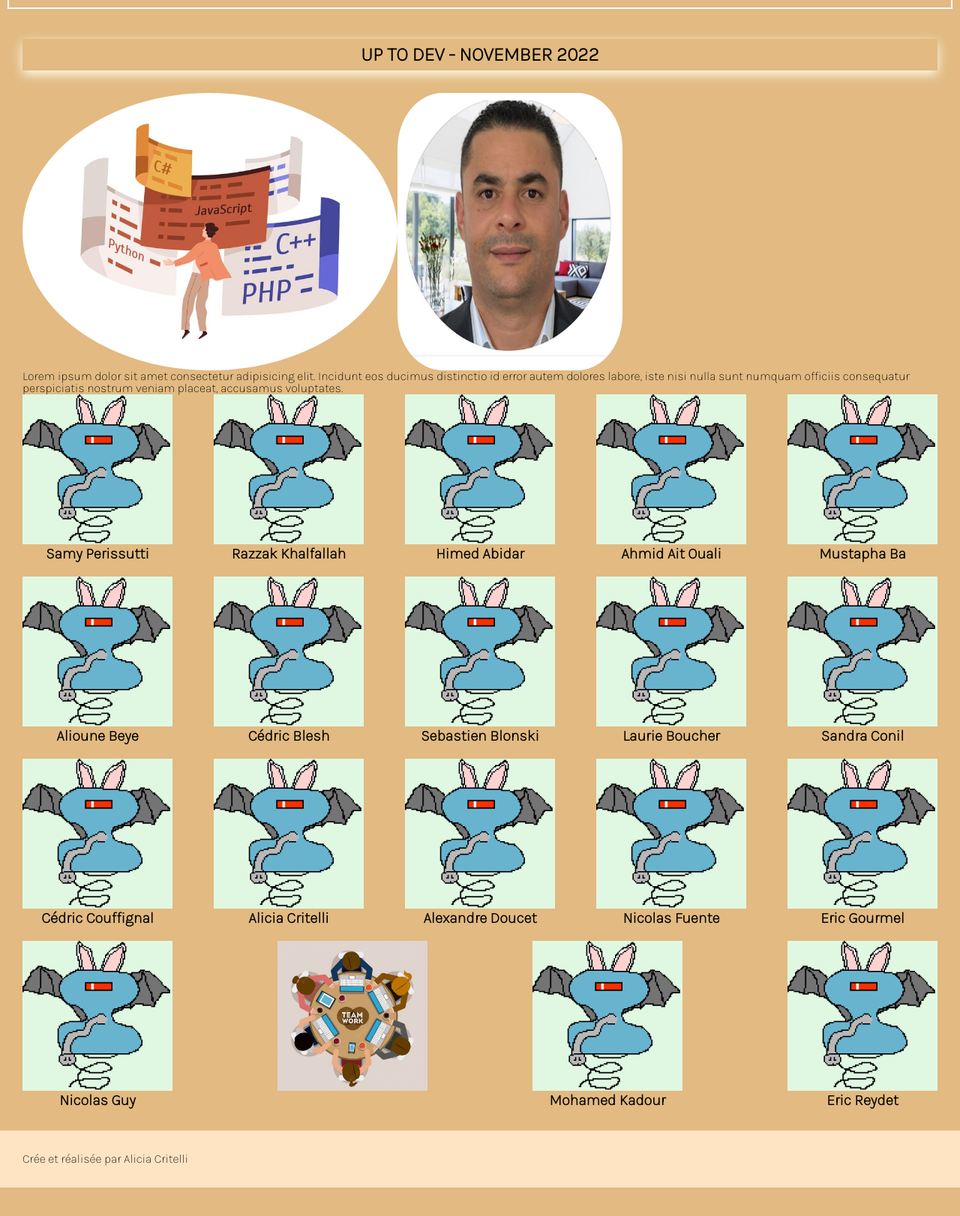
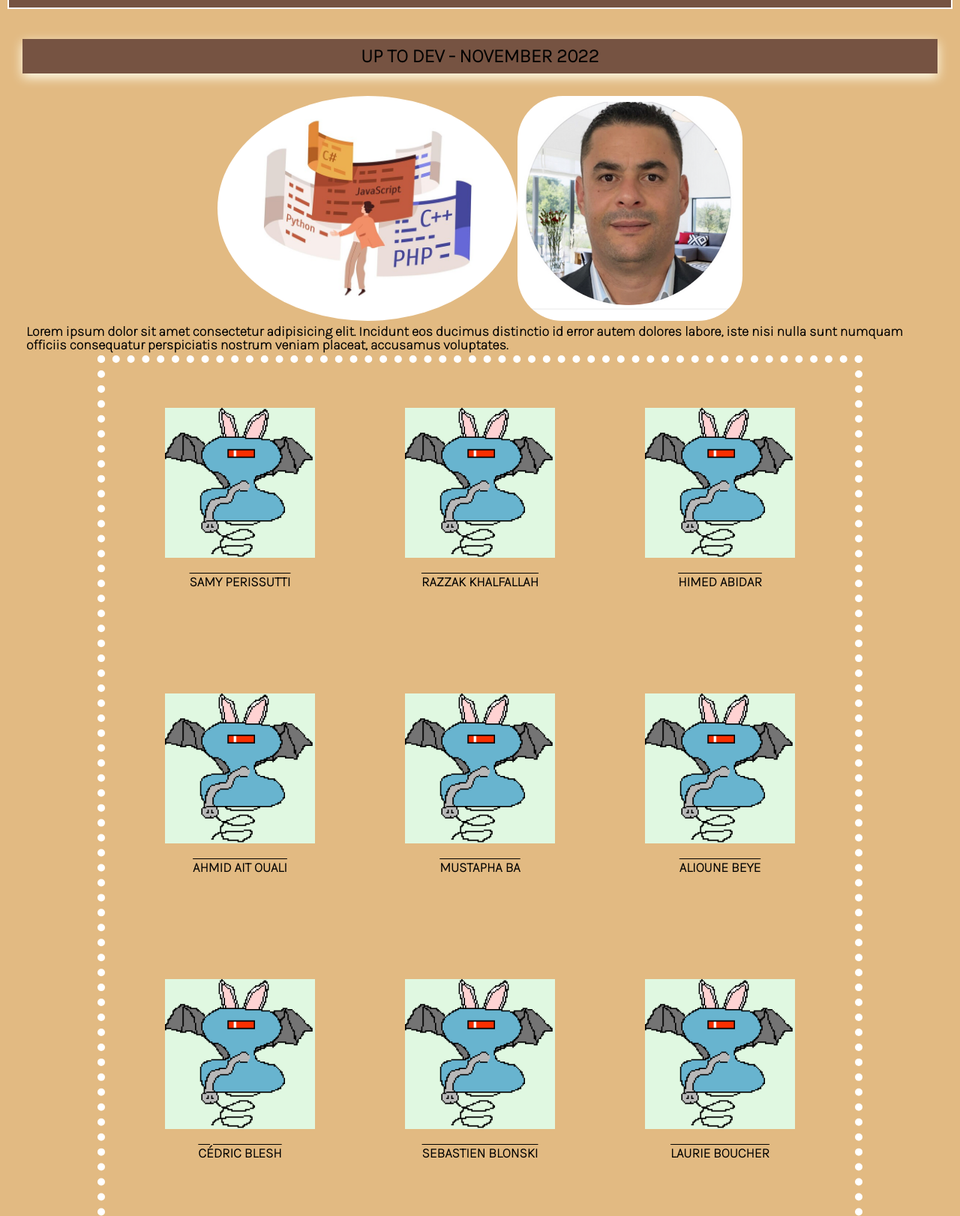
Before and after one commit to Meecore4/Projet_1, a plain HTML site: page index.html in a window 1280 px wide. Shown: the part 160-1782 px from the top of the page at 75% size. Before the commit the page ends 1744 px from the top, so only its background shows below. Drawn offline with Linux system fonts and the light colour scheme; a script that the page names is missing.

Commit message:
add position and design

```diff
--- a/index.html
+++ b/index.html
@@ -69,8 +69,8 @@
 
 
 
-
-
+        <div class="position">
+        <div class="wrapper">
             <div class="eleves">
 
 
@@ -137,10 +137,6 @@
                 <div class="eleve">
                         <img src="assets/avatarschool.png" alt="Nicolas Guy"/>
                         <h2>Nicolas Guy</h2>
-                </div>
-                <div class="eleve">
-                    <img src="assets/workteam.jpg" alt="workteam"/>
-
 
                 </div>
                 <div class="eleve">
@@ -151,8 +147,42 @@
                         <img src="assets/avatarschool.png" alt="Eric Reydet"/>
                         <h2>Eric Reydet</h2>
                 </div>
-
-                </div>
+            </div>
+            </div>
+            </div>
+            <div class="formulaire">
+                <div class="contactez-nous">
+                    <h2>Ecris moi ton message pour me donner ton avis</h2>
+                    <p>Un problème, une question, envie de m'envoyer un message d’amour ? N’hésite pas à utiliser ce formulaire pour prendre contact avec moi!</p>
+                    <form action="/page-traitement-donnees" method="post">
+                    <div>
+                    <label for="nom">Ton nom,prénom ou pseudo</label>
+                    <input type="text" id="nom" name="nom" placeholder="Youssef" required>
+                    </div>
+                    <div>
+                    <label for="email">Ton e-mail</label>
+                    <input type="email" id="email" name="email" placeholder="monadresse@mail.com" required>
+                    </div>
+                    <div>
+                    <label for="sujet">Quel est le sujet de ton message ?</label>
+                    <select name="sujet" id="sujet" required>
+                    <option value="" disabled selected hidden>Choisi le sujet de ton message</option>
+                    <option value="probleme-compte">Félicitations</option>
+                    <option value="question-produit">Peut mieux faire</option>
+                    <option value="suivi-commande">Nul nul nul</option>
+                    <option value="autre">Autre...</option>
+                    </select>
+                    </div>
+                    <div>
+                    <label for="message">Ton message</label>
+                    <textarea id="message" name="message" placeholder="Hey Alicia !" required></textarea>
+                    </div>
+                    <div>
+                    <button type="submit">Envoyer mon message</button>
+                    </div>
+                    </form>
+                    </div>
+            </div>
         </main>
     <footer>
         Crée et réalisée par Alicia Critelli
--- a/style.css
+++ b/style.css
@@ -3,41 +3,39 @@
     --primary-font-family: "Karla", sans-serif;
     --font-size: 18px;
     --spacing: 30px;
-    height:auto;
 
 }
 
 .container{
-display: flex;
- align-items: baseline;
 
+    display: flex;
+    justify-content: center;
+    align-items: baseline;
 
 }
+
 .team{
 
-
      display:flex;
-
-    flex-wrap:wrap;
+     justify-content: center;
+     flex-wrap:wrap;
 
 }
 
 
 .langage{
-    max-width: 500px;
 
     border-radius: 50%;
-
-}
-.one{
-
-   max-width: 300px;
-
-   border-radius: 20%;
-
+    max-width: 400px;
 
 }
 
+.one{
+
+   border-radius: 20%;
+   max-width: 300px;
+
+}
 
 a{
     text-decoration: none;
@@ -46,6 +44,7 @@ a{
 }
 
 a:hover{
+
     color:white;
 }
 
@@ -58,6 +57,7 @@ body {
 /*==================HEADER==================*/
 
 header{
+
     position: relative;
     display: flex;
     justify-content: space-between;
@@ -67,8 +67,7 @@ header{
     font-weight: bold;
     border: 2px solid white;
     margin:10px;
-
-
+    background-color: #765342;
 
 }
 
@@ -77,7 +76,6 @@ header{
     width: 90px;
     border: #0f0f0f 2px solid;
     background-color: #ffffee;
-
 }
 
 .logo img{
@@ -87,6 +85,7 @@ header{
 }
 
 .btn{
+
     display:flex;
     flex-direction: column;
     gap: 8px;
@@ -95,11 +94,13 @@ header{
 }
 
 .barre{
+
     border-bottom: 2px solid white;
     width:30px;
 }
 
 .mobile{
+
     position:absolute;
     display:none;
 }
@@ -110,11 +111,13 @@ header{
 }
 
 .desktop ul{
+
     display:flex;
     gap: var(--spacing);
 }
 
 main{
+
     padding: var(--spacing);
 
 }
@@ -126,7 +129,8 @@ h1{
     margin-bottom: var(--spacing);
     font-weight: 700;
     font-size: 1.6rem;
-    padding:8px;
+    padding:10px;
+    background-color:#765342;
     box-shadow: #ffffee 0px 5px 15px;
     text-align: center;
 }
@@ -135,28 +139,45 @@ h1{
 h2{
 
     text-align: center;
-    font-weight: 600;
+    font-weight: bold;
+    text-transform: uppercase;
+    font-size:18px;
+    margin: 20px;
+    text-decoration:overline;
 }
 /*=======================eleves====================*/
+.position{
 
+    display: flex;
+    justify-content: center;
+    max-width: 100%;
+}
 
+.wrapper {
+
+    border:10px dotted white;
+    width: 1000px;
+    display:flex;
+    justify-content: center;
+
+}
 
 .eleves{
 
+    display:flex;
+    justify-content: center;
+    flex-wrap: wrap;
+}
 
-    gap:20px;
-    display: flex;
-    justify-content: space-between;
-    flex-direction: row;
-    flex-wrap: wrap;
+.eleves>* {
 
-
+    margin: 10px;
+    padding:50px;
 }
 
 .eleve img{
 
-   width:200px;
-
+    max-width:200px;
 }
 
 
@@ -165,20 +186,40 @@ h2{
 
 
 
-h2{
+.formulaire{
 
-    font-size:20px;
+    margin:60px;
+    padding:20px;
+
+    display:flex;
+    flex-direction: row;
+    justify-content: center;
+
 
 }
 
+.contactez-nous{
 
+    display:flex;
+    flex-direction: column;
+    justify-content: center;
+}
 
+p{
+    font-size: 18px;
+    font-weight: bold;
+    margin:5px;
+}
 /*===========footer=============*/
 
 footer{
 
     padding: var(--spacing);
+    margin:50px;
     background-color: bisque;
+    text-align: center;
+    font-size: 15px;
+    font-weight:bolder;
 }
 
 
```
